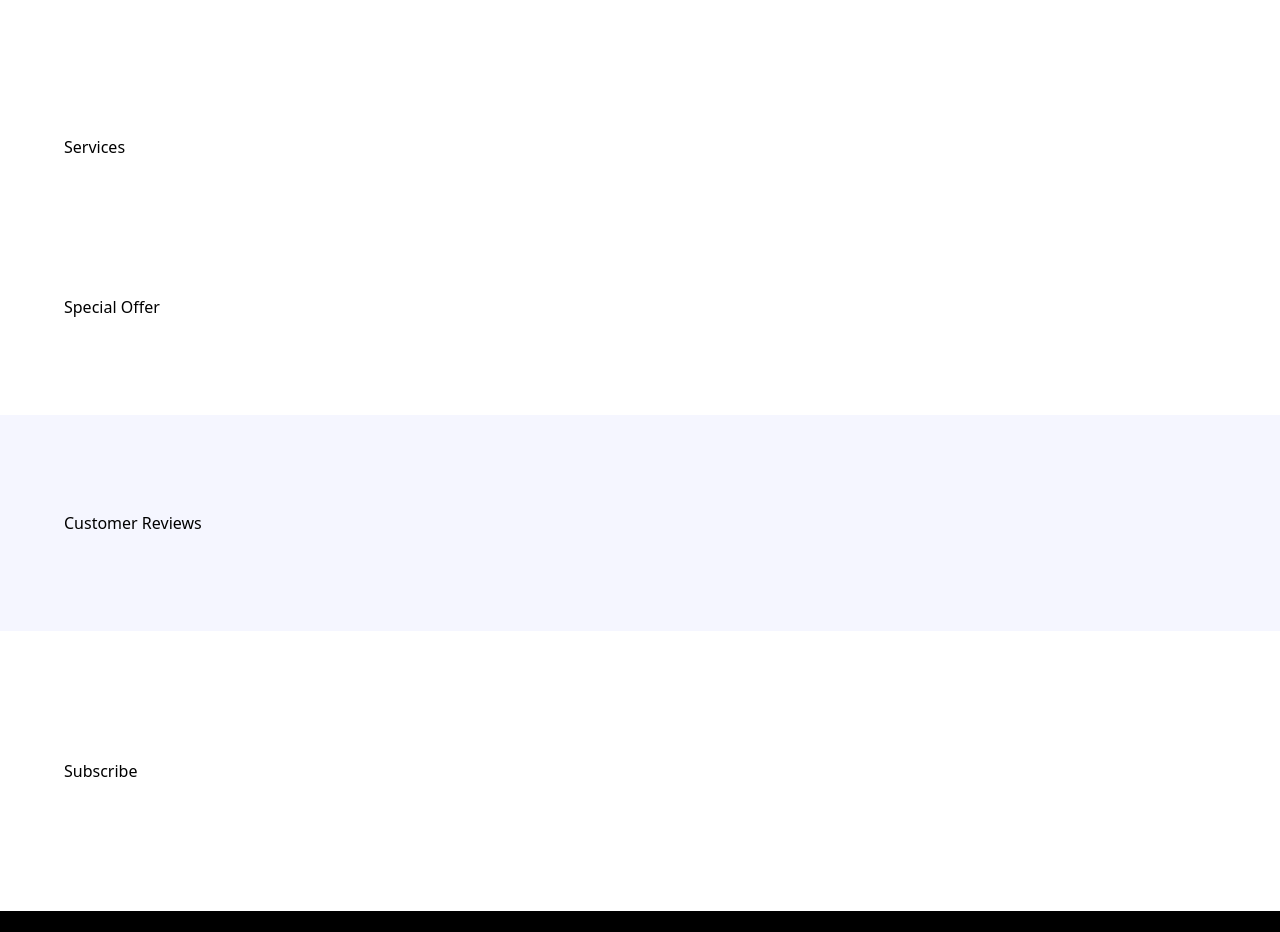
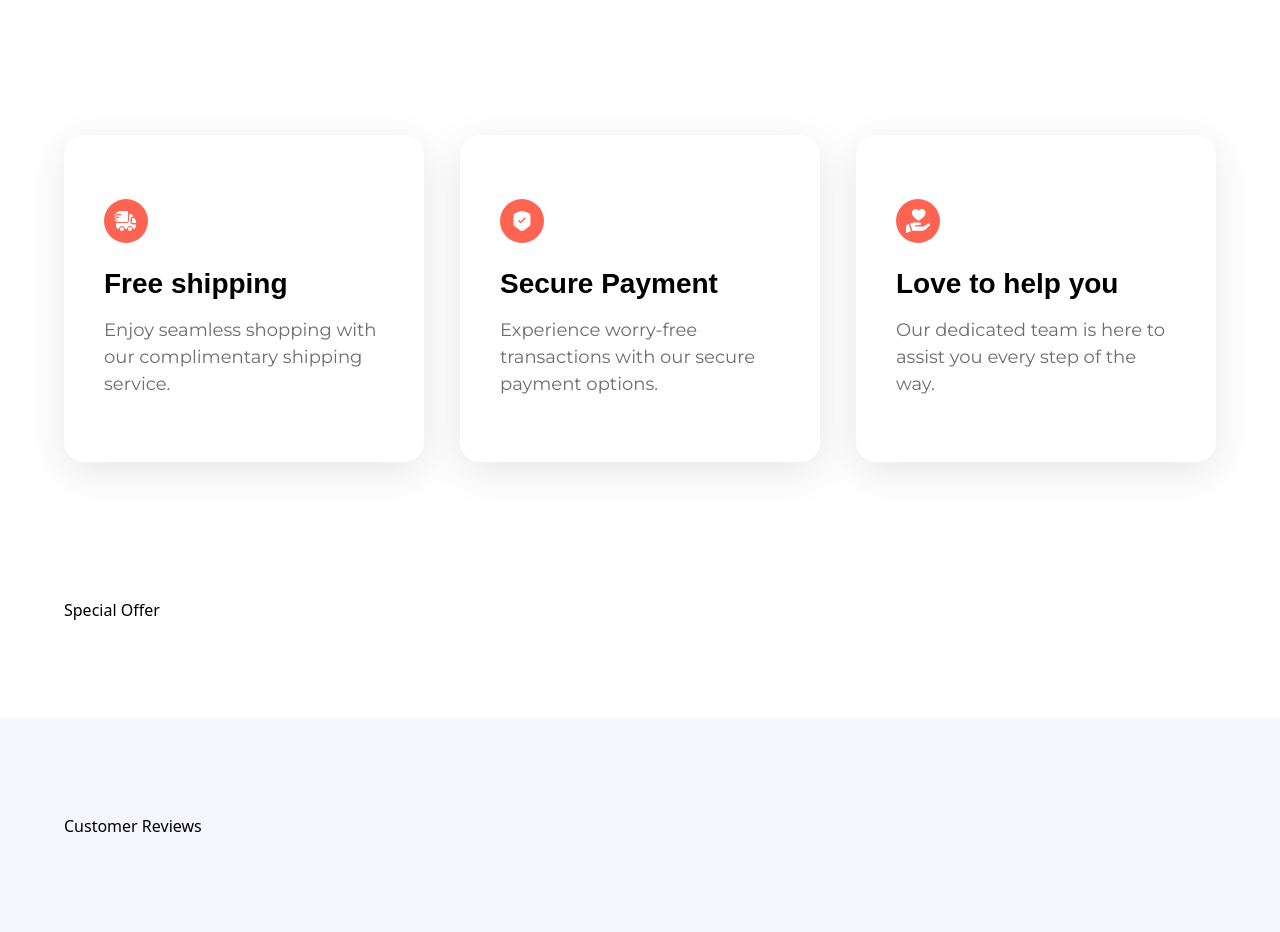
Before and after one commit to miladsade96/nike, a React (Vite) app: page / in a window 1280 px wide. Shown: the part 2440-3372 px from the top of the page. Built offline with nearby package versions, Linux system fonts and the light colour scheme; a web font is replaced by a local one.

Commit message:
Using serviceCard component to implement Services section

```diff
--- a/src/sections/Services.jsx
+++ b/src/sections/Services.jsx
@@ -1,3 +1,12 @@
+import { services } from "../constants/index.js";
+import ServiceCard from "../components/ServiceCard.jsx";
+
 export default function Services() {
-  return <div>Services</div>;
+  return (
+    <section className="max-container flex justify-center flex-wrap gap-9">
+      {services.map((service) => (
+        <ServiceCard key={service.imgURL} {...service} />
+      ))}
+    </section>
+  );
 }
```
